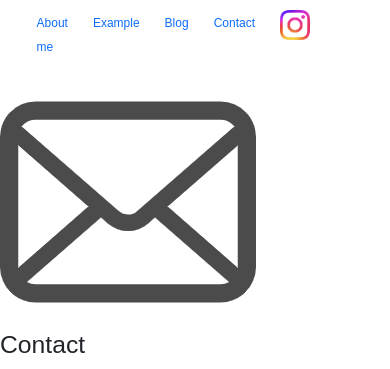
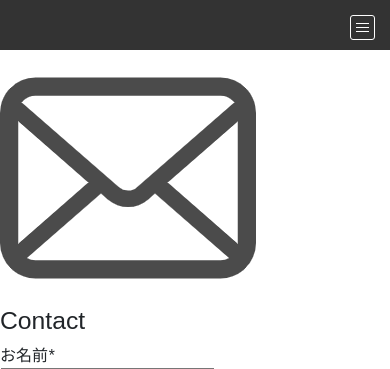
Before and after one commit to kohta3/portfolio, a PHP site: page /contact/index.php in a window 390 px wide. Shown: the top 369 px of the page. Run offline with PHP 8.4, Linux system fonts and the light colour scheme; some web fonts are replaced.

Commit message:
20240308_update

```diff
--- a/02_assets/src/css/common.css
+++ b/02_assets/src/css/common.css
@@ -9,29 +9,140 @@ body{
     justify-content: flex-end;
 }
 
+.nav-content{
+    display: flex;
+}
+
 .nav-menu{
     display: flex;
     justify-content: flex-end;
     list-style: none;
-    margin-top: 10px;
+    margin: 10px;
     font-weight: 400;
     font-style: normal;
 }
 
 .nav-item{
-    margin-left: 25px;
-    max-width: 100%;
+    margin: 0 15px;
+    width: 100%;
+    flex: 1;
 }
 
 .nav-item a{
     font-size: 24px;
     text-decoration: none;
+    text-wrap: nowrap;
+}
+
+.sns{
+    display: flex;
+    margin: 10px;
+}
+
+.sns a{
+    margin: auto 10px;
+}
+
+.nav-header{
+    display: none;
+}
+
+.nav-bar input[type="checkbox"]{
+    display: none;
 }
 
 @media screen and (max-width: 720px) {
+    .nav-header{
+        display: flex;
+        justify-content: flex-end;
+        padding: 10px 0;
+        background-color: rgba(0,0,0,0.8);
+    }
+
+    .nav-content{
+        flex-direction: column;
+        display: none;
+    }
+
+    .nav-content .nav-menu ,.nav-content .sns{
+        background-color: rgba(0, 0, 0, 0.7);
+
+    }
+
+    input#nav-sp:checked~.nav-content{
+        display: flex;
+        animation: showMenu 1s forwards;
+    }
+
+    @keyframes showMenu {
+        0%{
+            transform: translateY(-100%);
+        }
+        100%{
+            transform: translateY(0%);
+        }
+    }
+    .nav-content label{
+        width: 100%;
+        height: 100vh;
+    }
+
+    .nav-bar{
+        flex-direction: column;
+    }
+
+    .nav-header label{
+        margin: 5px 15px 0 0 ;
+        padding: 5px;
+        width: 25px;
+        height: 25px;
+        display: flex;
+        flex-direction: column;
+        justify-content: space-around;
+        border-radius: 3px;
+        border: 1px solid white;
+        text-align: center;
+    }
+
+    .nav-header label span{
+        width: 100%;
+        border-bottom: 1px solid white;
+    }
+
+    .nav-bar .nav-menu{
+        flex-direction: column;
+        margin: 0;
+        padding: 0;
+        width: 100%;
+    }
+
+    .nav-item{
+        padding: 10px 0;
+        margin: 0;
+        text-align: center;
+        border-bottom: 1px solid rgba(255, 255, 255, 0.2);
+    }
+
     .nav-item a{
-        font-size: 12px;
+        display: inline-block;
+        font-size: 18px;
+        font-weight: 500;
+        height: 100%;
+        width: 40%;
     }
+
+    .sns{
+        width: 100%;
+        justify-content: center;
+        margin: 0 auto;
+        padding: 10px;
+        border-bottom: 1px solid rgba(255, 255, 255, 0.2);
+    }
+
+    .sns a{
+        margin: auto 20px;
+    }
+
 }
 
 .sns-icon{
--- a/02_assets/src/js/common.js
+++ b/02_assets/src/js/common.js
@@ -1,3 +1,4 @@
+
 document.addEventListener("DOMContentLoaded", () => {
     const profileElement = document.querySelector('.profile');
     const navBarElement = document.querySelector('.nav-bar');
@@ -8,11 +9,18 @@ document.addEventListener("DOMContentLoaded", () => {
         function toggleBackground() {
             var scrollHeight = window.pageYOffset || document.documentElement.scrollTop;
 
-            if (scrollHeight > profileClientRect.top) {
+            if (scrollHeight > profileClientRect.top && window.innerWidth >= 720) {
                 navBarElement.classList.add('backgroundActive');
             } else {
                 navBarElement.classList.remove('backgroundActive');
             }
+
+            if (scrollHeight > profileClientRect.top && window.innerWidth <= 720) {
+                document.querySelector('.nav-header').classList.add('backgroundActive-sp');
+            } else {
+                document.querySelector('.nav-header').classList.remove('backgroundActive-sp');
+            }
+
         }
 
         window.addEventListener('scroll', toggleBackground);
--- a/component/nav.php
+++ b/component/nav.php
@@ -1,10 +1,19 @@
 <div class="nav-bar">
+    <div class="nav-header">
+        <label for="nav-sp"><span></span><span></span><span></span></label>
+    </div>
+    <input type="checkbox" id="nav-sp" >
+    <div class="nav-content">
         <ul class="nav-menu">
             <li class="nav-item"><a href="/">About me</a></li>
             <li class="nav-item"><a href="/example">Example</a></li>
             <li class="nav-item"><a href="/blog">Blog</a></li>
             <li class="nav-item"><a href="/contact">Contact</a></li>
         </ul>
+        <div class="sns">
             <a class="sns-icon" href="https://instagram.com/kohta.39/"><img src="/02_assets/images/iconBtn/Instagram.png" alt="instagramのアイコン"></a>
             <a class="sns-icon" href="https://www.threads.net/kohta.39"><img src="/02_assets/images/iconBtn/threads.png" alt="threadsのアイコン"></a>
         </div>
+        <label for="nav-sp"></label>
+    </div>
+</div>
```
Also changed, not shown: 02_assets/src/css/about.css (+15 -0 lines). Lines whose indentation alone changed are shown as unchanged.
